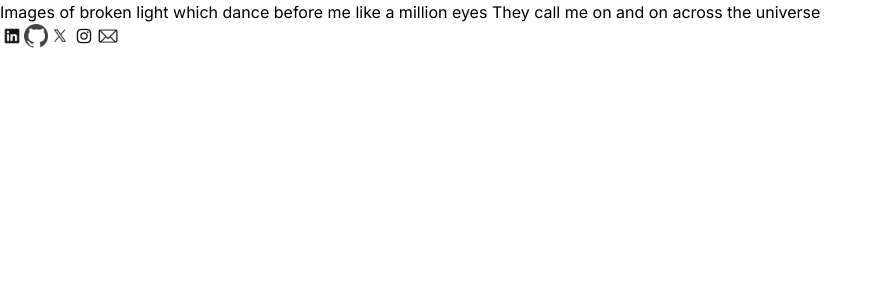
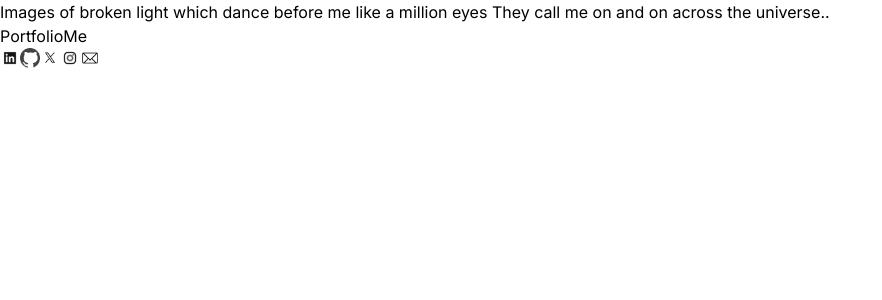
Before and after one commit to kanishkacodes/Kanishka, a Next.js app: page / in a window 1280 px wide. Shown: the top 300 px of the page, without its empty margins (0-882 px from the left). Built offline with nearby package versions, Linux system fonts and the light colour scheme.

Commit message:
Hero Section compleated

```diff
--- a/src/components/MainHero.tsx
+++ b/src/components/MainHero.tsx
@@ -6,7 +6,7 @@ import { TextGenerateEffect } from "@/components/ui/text-generate-effect";
 import Link from "next/link";
 import Image from "next/legacy/image";
 
-const words = `Images of broken light which dance before me like a million eyes They call me on and on across the universe`;
+const words = `Images of broken light which dance before me like a million eyes They call me on and on across the universe..`;
 
 function MainHero() {
   return (
@@ -21,15 +21,9 @@ function MainHero() {
               duration: 0.8,
               ease: "easeInOut",
             }}
-            className="mt-8 bg-gradient-to-br from-slate-300 to-slate-500 py-4 bg-clip-text text-center text-2xl font-medium tracking-tight text-transparent md:text-5xl"
+            className="mt-20 bg-gradient-to-br from-slate-300 to-slate-500 py-4 bg-clip-text text-center text-2xl font-medium tracking-tight text-transparent md:text-5xl"
           >
-            {/* Click on my{" "}
-            <Link href="https://github.com/kanishkacodes">
-              <span className="border-b border-slate-500 from-red-300 to-red-500">
-                Portfolio
-              </span>
-            </Link>
-            <br /> */}
+
             <TextGenerateEffect words={words} />
           </motion.h1>
 
@@ -41,47 +35,75 @@ function MainHero() {
               duration: 0.8,
               ease: "easeInOut",
             }}
-            className="mt-8 bg-gradient-to-br from-slate-300 to-slate-500 py-4 bg-clip-text text-center text-xl font-medium tracking-tight text-transparent md:text-xl"
+            className="mt-4 bg-gradient-to-br from-slate-300 to-slate-500 py-4 bg-clip-text text-center text-sm font-medium tracking-tight text-transparent md:text-sm"
+          >
+
+            <div className="flex justify-center space-x-6">
+            <Link href="https://github.com/kanishkacodes">
+              <span className="border-b border-slate-500 from-red-300 to-red-500 hover:text-gray-400 ">
+                Portfolio
+              </span>
+            </Link>
+            <Link href="https://github.com/kanishkacodes">
+              <span className="border-b border-slate-500 from-red-300 to-red-500 hover:text-gray-400">
+                Me
+              </span>
+            </Link>
+            </div>
+
+
+          </motion.h1>
+
+          <motion.h1
+            initial={{ opacity: 0.5, y: 100 }}
+            whileInView={{ opacity: 1, y: 0 }}
+            transition={{
+              delay: 0.3,
+              duration: 0.8,
+              ease: "easeInOut",
+            }}
+            className=" bg-gradient-to-br from-slate-300 to-slate-500 py-4 bg-clip-text text-center text-xl font-medium tracking-tight text-transparent md:text-xl"
           >
             <div className="flex justify-center space-x-4">
-              <Link href="https://www.linkedin.com/in/kumarkanishka/">
+              <Link href="https://www.linkedin.com/in/kumarkanishka/" >
                 <Image
+
                   src="/flaticon/linkedin.png"
                   alt="LinkedIn"
-                  width={24}
-                  height={24}
+                  width={20}
+                  height={20}
                 />
               </Link>
               <Link href="https://github.com/kanishkacodes">
                 <Image
                   src="/flaticon/github.png"
                   alt="GitHub"
-                  width={24}
-                  height={24}
+                  width={20}
+                  height={20}
                 />
               </Link>
               <Link href="https://twitter.com/knishkakumar">
                 <Image
                   src="/flaticon/twitter.png"
                   alt="Twitter"
-                  width={24}
-                  height={24}
+                  width={20}
+                  height={20}
                 />
               </Link>
               <Link href="https://www.instagram.com/knishkakumar/">
                 <Image
                   src="/flaticon/instagram.png"
                   alt="instagram"
-                  width={24}
-                  height={24}
+                  width={20}
+                  height={20}
                 />
               </Link>
               <Link href="mailto:kanishka.bitm@gmail.com">
                 <Image
                   src="/flaticon/Untitled.png"
                   alt="Email"
-                  width={24}
-                  height={24}
+                  width={20}
+                  height={20}
                 />
               </Link>
             </div>
```
